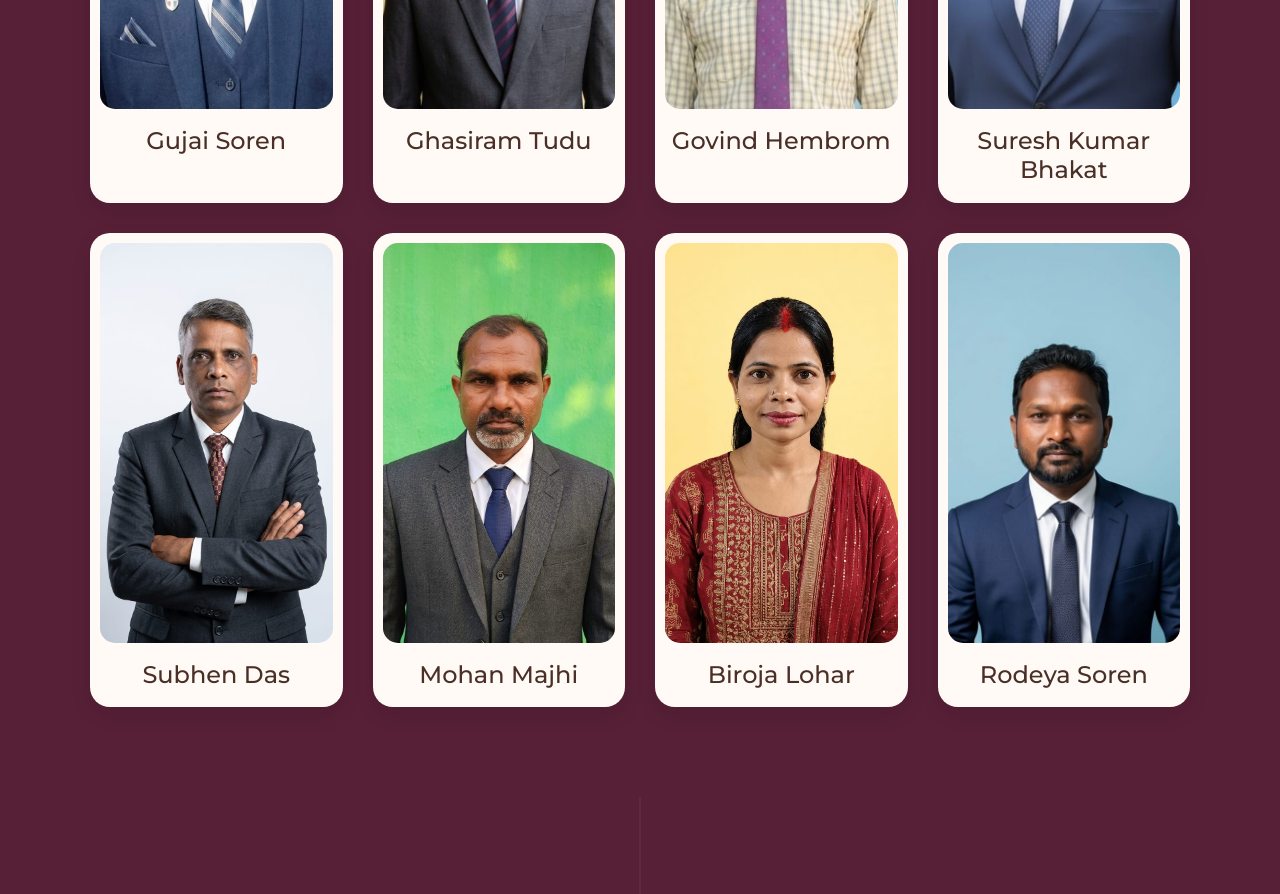
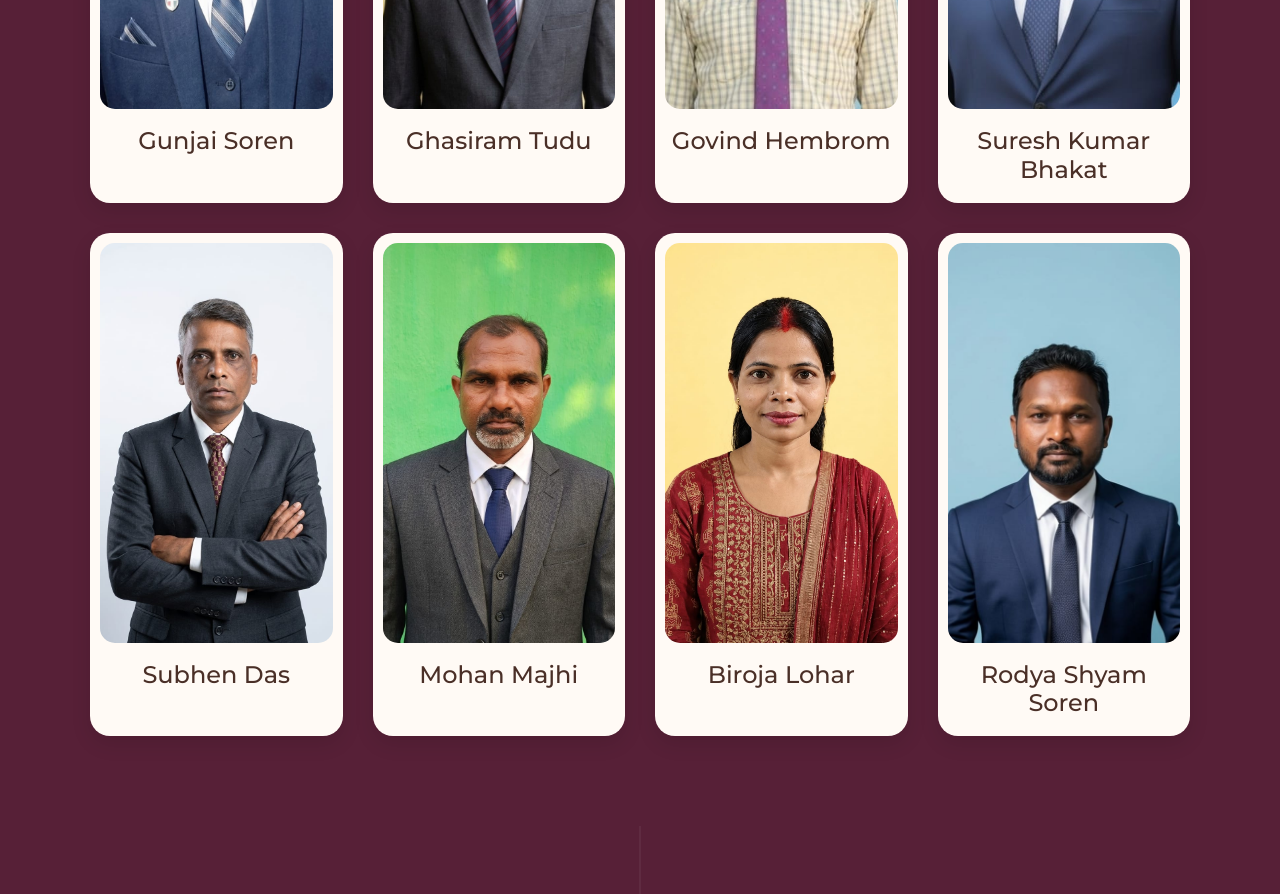
Before and after one commit to Bpritha2002/lotus-Rural-Development, a website: page index.html in a window 1280 px wide. Shown: the part 3200-4094 px from the top of the page. Drawn offline with Linux system fonts and the light colour scheme.

Commit message:
Made new changes

```diff
--- a/index.html
+++ b/index.html
@@ -273,7 +273,7 @@
 
     <div class="member-card">
       <img src="assets/images/b1.jpeg" alt="Member 1">
-      <h3>Gujai Soren</h3>
+      <h3>Gunjai Soren</h3>
 
     </div>
 
@@ -315,7 +315,7 @@
 
     <div class="member-card">
       <img src="assets/images/b9.jpeg" alt="Member 8">
-      <h3>Rodeya Soren</h3>
+      <h3>Rodya Shyam Soren</h3>
 
     </div>
 
```
